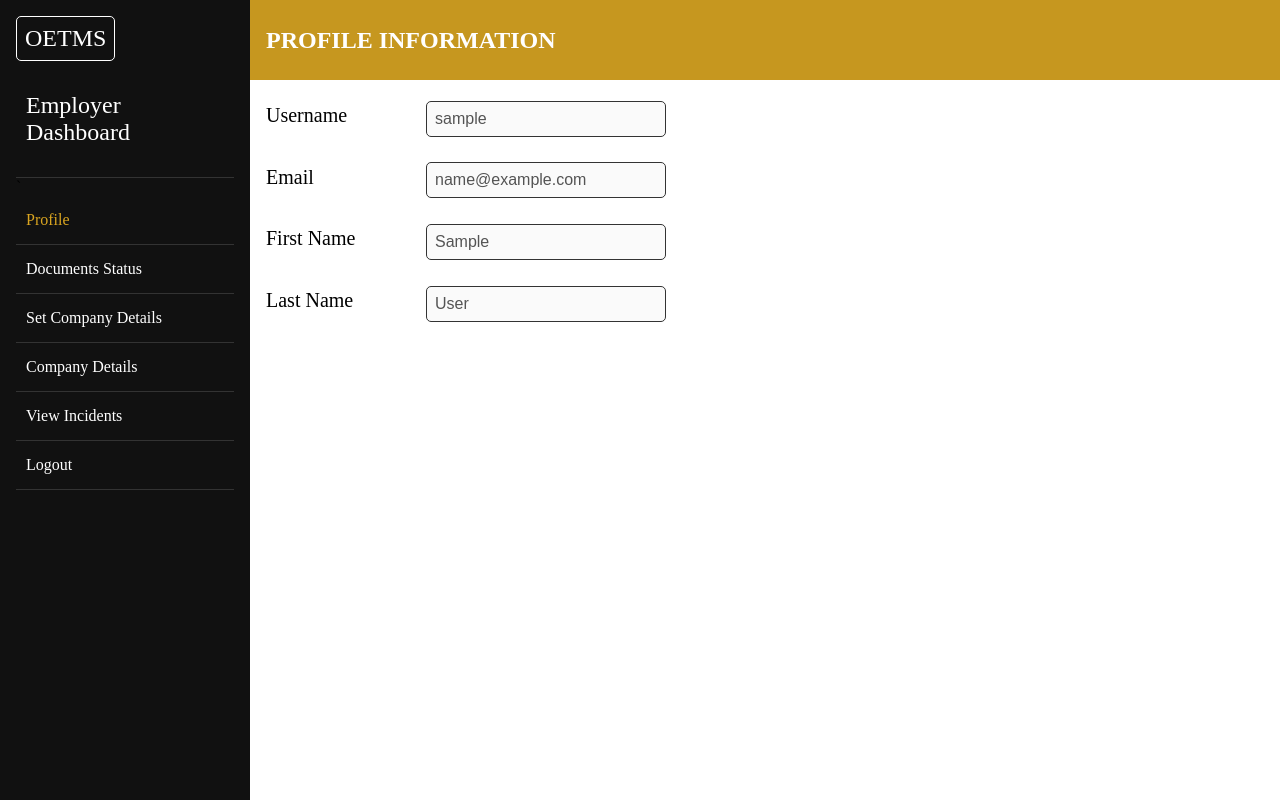
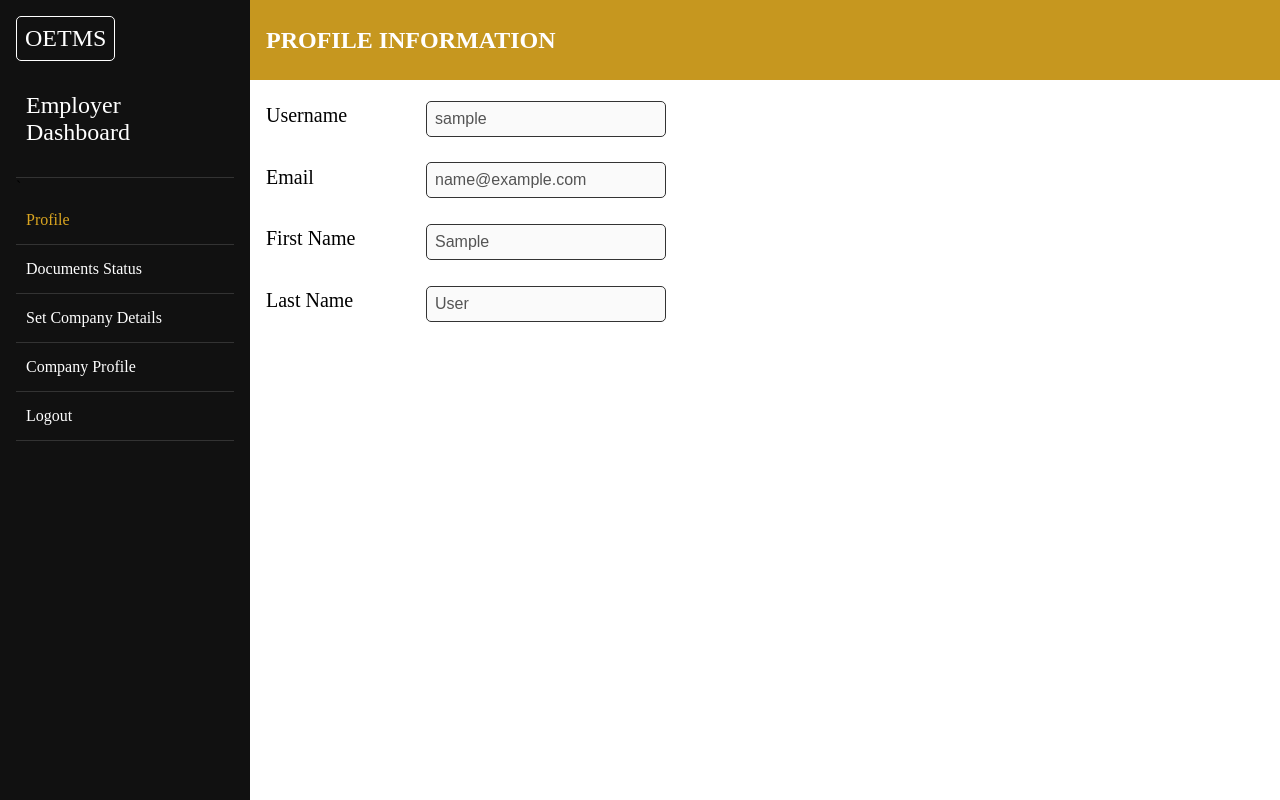
Before and after one commit to munyite001/OVERSEAS-EMPLOYEE-TRACKING-AND-MANAGEMENT-SYSTEM, a Flask app: template templates/employer-dashboard.html in a window 1280 px wide. Run offline with Flask 3, Linux system fonts and the light colour scheme; the template is opened without the code that fills it: most values are stand-ins (such as "Sample title", 1, 10 or a date in 2020).

Commit message:
Workable Employer Dashboard

```diff
--- a/templates/employer-dashboard.html
+++ b/templates/employer-dashboard.html
@@ -11,9 +11,9 @@
 {% block sidebar %}`
 <li><a href="#" class="sidebar-links active" data-target="profile">Profile</a></li>
     <li><a href="#" class="sidebar-links" data-target="documents">Documents Status</a></li>
-    <li><a href="#" class="sidebar-links" data-target="company-details">Set Company Details</a></li>
-    <li><a href="#" class="sidebar-links" data-target="set-company-details">Company Details</a></li>
-    <li> <a href="#" class="sidebar-links" data-target="incidents">View Incidents</a></li>
+    <li><a href="#" class="sidebar-links" data-target="set-company-details">Set Company Details</a></li>
+    <li><a href="#" class="sidebar-links" data-target="company-profile">Company Profile</a></li>
+    <!-- <li> <a href="#" class="sidebar-links" data-target="incidents">View Incidents</a></li> -->
 <li><a href="/logout">Logout</a></li>
 {% endblock %}
 {% block display %}
@@ -85,9 +85,9 @@
     </div>
 
     <!-- Employer Company Details -->
-    <div id="company-details" class="display-container" style="display: none;">
+    <div id="set-company-details" class="display-container" style="display: none;">
         <div class="title-box">
-            <h2>COMPANY DETAILS</h2>
+            <h2>SET COMPANY DETAILS</h2>
         </div>
         <div class="content-box">
             <form id="company-form" action="/update_company_details" method="POST">
@@ -116,40 +116,35 @@
         </div>
     </div>
 
-        <div id="employment-details" class="display-container" style="display: none;">
+        <div id="company-profile" class="display-container" style="display: none;">
             <!-- Employer Details content here -->
             <div class="title-box">
-                <h2>EMPLOYMENT DETAILS</h2>
+                <h2>COMPANY PROFILE</h2>
             </div>
                 <div class="content-box">
                     <div class="input-box">
-                        <label for="job">JOB TYPE</label>
-                        <input type="text" id="JOB" name="JOB" value="{{ user_details['work_type']}}" disabled>
+                        <label for="company_name">COMPANY NAME</label>
+                        <input type="text" id="company_name" name="company_name" value="{{ user_details['company']}}" disabled>
                     </div>
                     <div class="input-box">
-                        <label for="work_location">WORK LOCATION</label>
-                        <input type="text" id="work_location" name="work_location" value="{{ user_details['work_location']}}" disabled>
+                        <label for="industry">INDUSTRY</label>
+                        <input type="text" id="industry" name="industry" value="{{ user_details['industry']}}" disabled>
                     </div>
                     <div class="input-box">
-                        <label for="start_date">START DATE</label>
-                        <input type="text" id="start_date" name="start_date" value="{{ user_details['employment_start_date']}}" disabled>
+                        <label for="company_size">COMPANY_SIZE</label>
+                        <input type="text" id="company_size" name="company_size" value="{{ user_details['company_size']}}" disabled>
                     </div>
                     <div class="input-box">
-                        <label for="employer_name">EMPLOYER NAME</label>
-                        <input type="text" id="employer_name" name="employer_name" value="{{ user_details['employer_name']}}" disabled>
-                    </div>
-                    <div class="input-box">
-                        <label for="employer_contact">EMPLOYER CONTACT</label>
-                        <input type="text" id="employer_contact" name="employer_contact" value="{{ user_details['employer_contact']}}" disabled>
+                        <label for="company_address">COMPANY ADDRESS</label>
+                        <input type="text" id="company_address" name="company_address" value="{{ user_details['address']}}" disabled>
                     </div>
                 </div>
 
         </div>
-        <div id="incidents" class="display-container" style="display: none;">
+        <!-- <div id="incidents" class="display-container" style="display: none;">
             <div class="title-box">
                 <h2>REPORTED INCIDENTS</h2>
             </div>
-            <!-- A worker can only report an incident if he/she is employed -->
             <div class="content-box">
                 {% if incidents %}
                 <div class="incidents">
@@ -164,10 +159,10 @@
                     </ol>
                 </div>
                 {% else %}
-                <p style="margin: 1rem; font-weight: 900; font-size: 20px;">You have not reported any incidents</p>
+                <p style="margin: 1rem; font-weight: 900; font-size: 20px;">You have not been reported on any incidents</p>
                 {% endif %}
             </div>
-        </div>
+        </div> -->
 {% endblock %}
 
 {% block scripts %}
```
Also changed, not shown: app.db, static/UPLOADS/munyite - id - Coat_of_arms_of_Kenya_(Official).svg.png (added).
